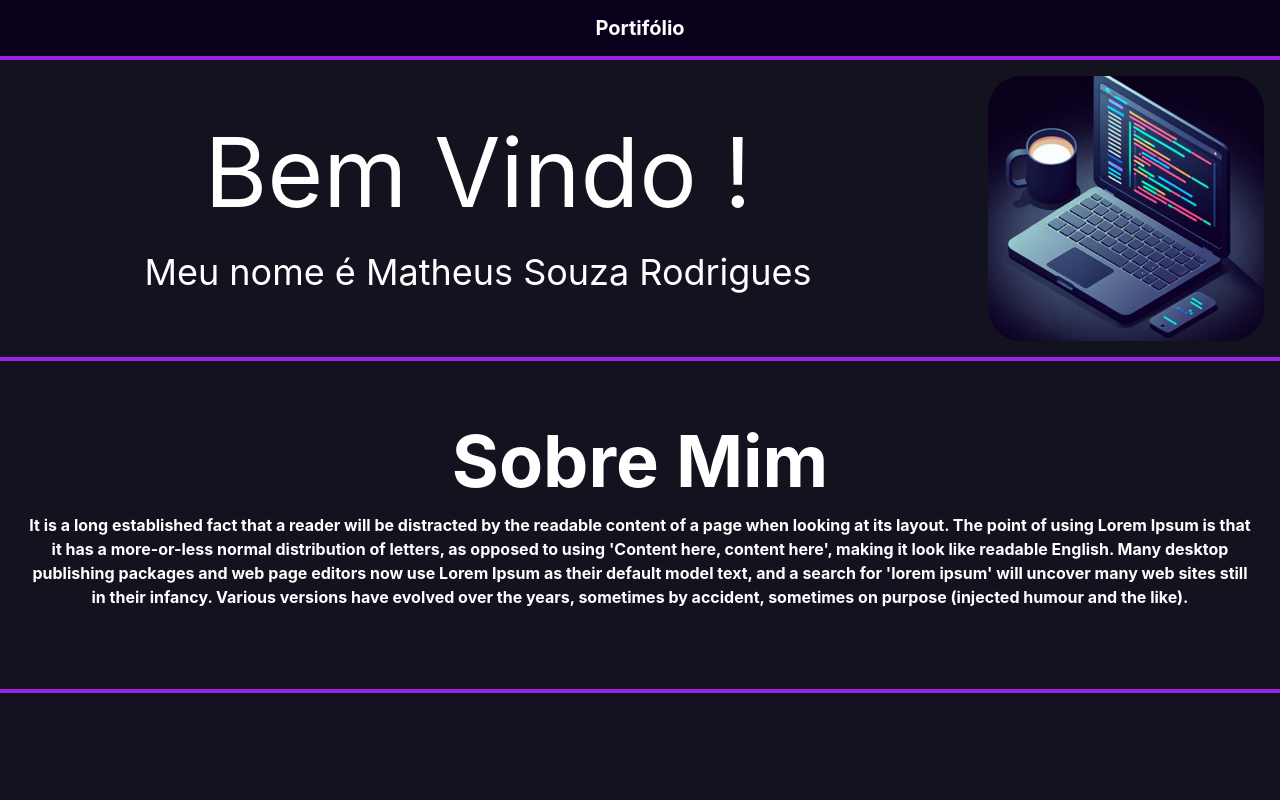
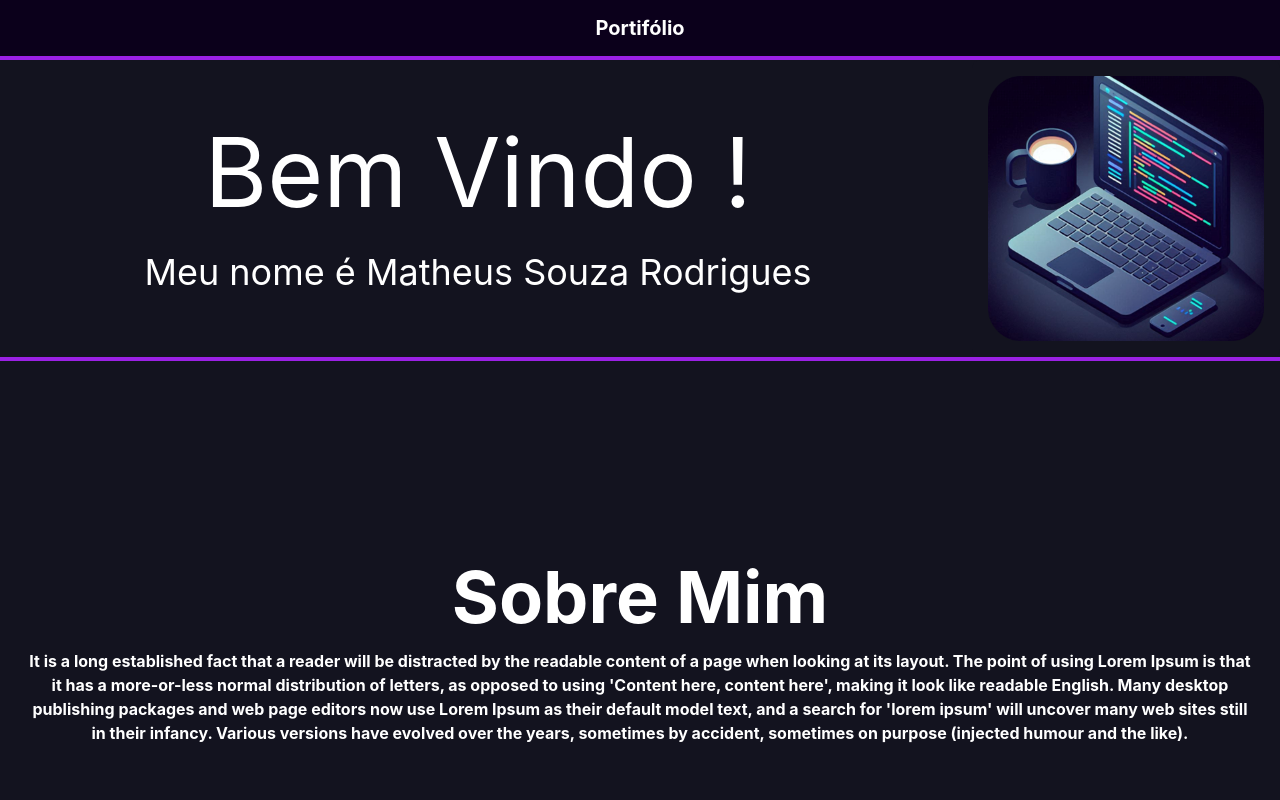
Before and after one commit to MatheusSouzaRodrigues235/Portifolio, a React (Vite) app: page / in a window 1280 px wide. Shown: the top 800 px of the page. Built offline with nearby package versions, Linux system fonts and the light colour scheme.

Commit message:
:recycle: refactor: Adiciona padding ao contêiner principal da seção Sobre Mim para melhorar espaçamento

```diff
--- a/src/components/body.tsx
+++ b/src/components/body.tsx
@@ -1,6 +1,6 @@
 const Body : React.FC = () => {
     return(
-        <div className="bg-[#13131F] mg-auto py-16 px-6 text-white border-b-4 border-[#9B21E5] ">
+        <div className="bg-[#13131F] mg-auto py-16 px-6 text-white border-b-4 border-[#9B21E5] pt-50 pb-50 ">
             <h1 id="sobre" className="text-7xl font-bold mb-4 text-center" >Sobre Mim</h1>
             <p className="text-8x1 font-bold mb-4 text-center  ">
                 It is a long established fact that a reader will be distracted by the readable content of a page when looking at its
@@ -12,7 +12,6 @@ const Body : React.FC = () => {
 
             </p>
         </div>
-
     );
 
 };
```
